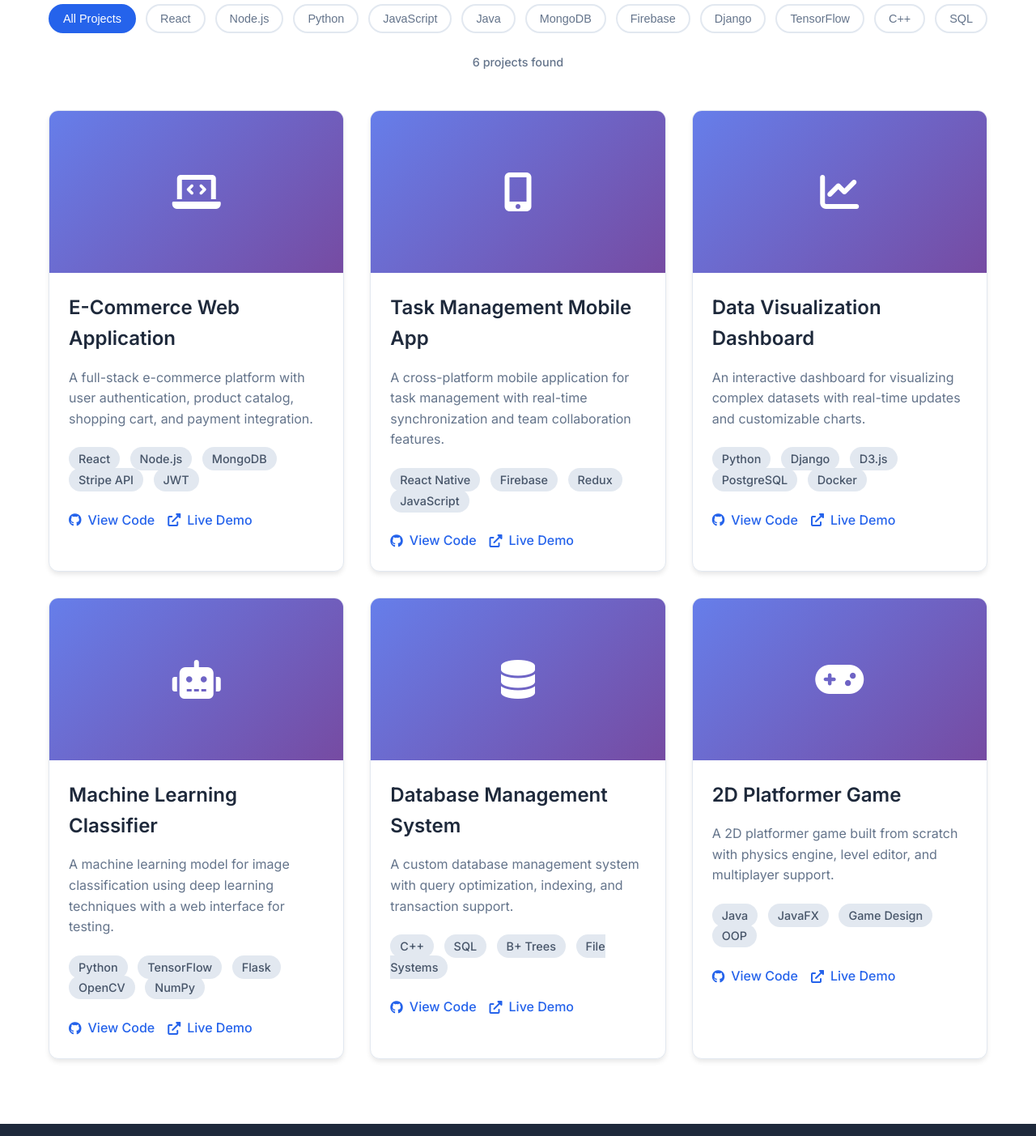
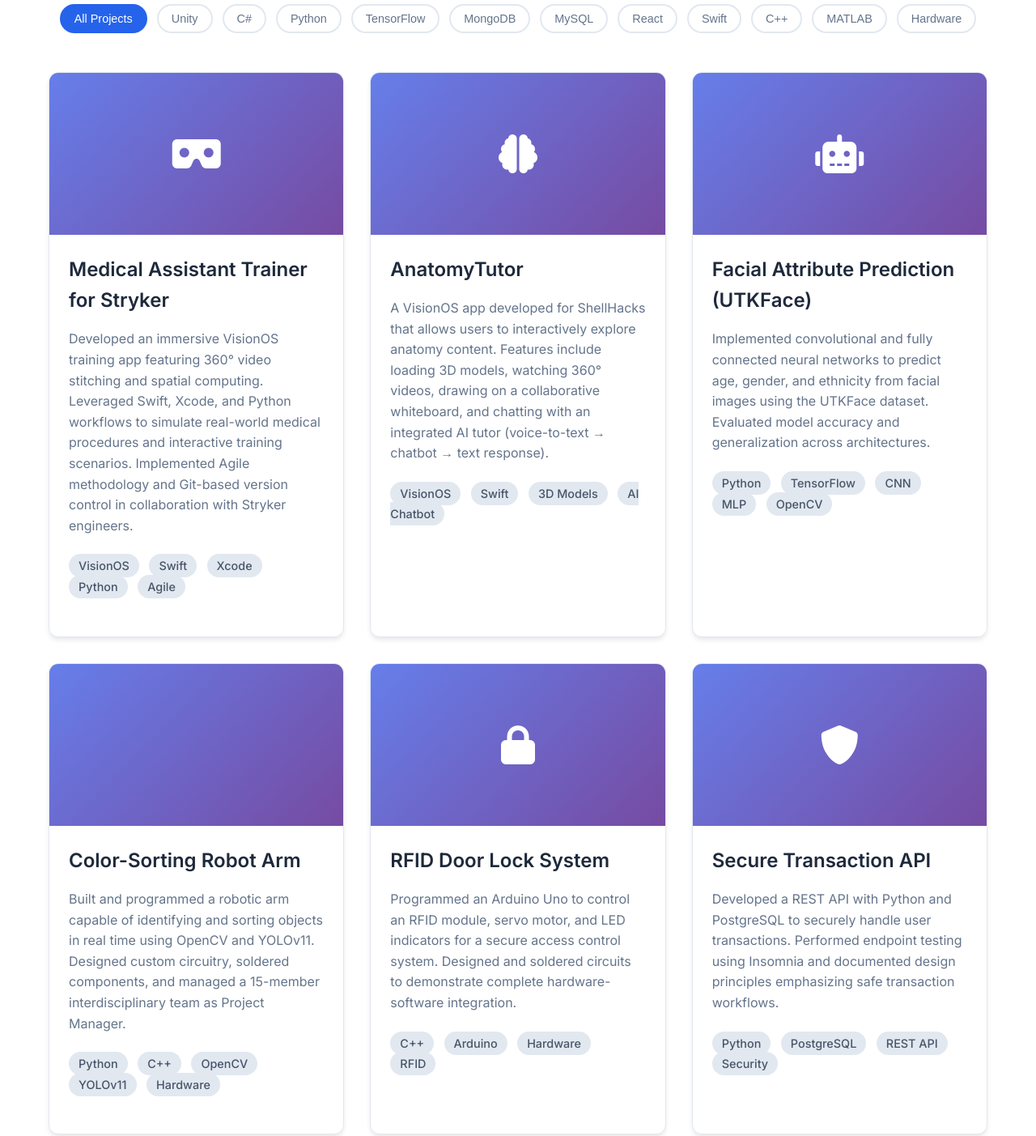
Before and after one commit to noelle-darcy/Web-Portfolio, a plain HTML site: page projects.html in a window 1280 px wide. Shown: the part 520-1923 px from the top of the page at 81% size. Drawn offline with Linux system fonts and the light colour scheme.

Commit message:
Update projects.html

```diff
--- a/projects.html
+++ b/projects.html
@@ -44,194 +44,195 @@
             <h2>Filter by Skills</h2>
             <div class="filter-controls">
                 <button class="filter-btn active" data-skill="all">All Projects</button>
+                <button class="filter-btn" data-skill="Unity">Unity</button>
+                <button class="filter-btn" data-skill="C#">C#</button>
+                <button class="filter-btn" data-skill="Python">Python</button>
+                <button class="filter-btn" data-skill="TensorFlow">TensorFlow</button>
+                <button class="filter-btn" data-skill="MongoDB">MongoDB</button>
+                <button class="filter-btn" data-skill="MySQL">MySQL</button>
                 <button class="filter-btn" data-skill="React">React</button>
-                    <button class="filter-btn" data-skill="Node.js">Node.js</button>
-                    <button class="filter-btn" data-skill="Python">Python</button>
-                    <button class="filter-btn" data-skill="JavaScript">JavaScript</button>
-                    <button class="filter-btn" data-skill="Java">Java</button>
-                    <button class="filter-btn" data-skill="MongoDB">MongoDB</button>
-                    <button class="filter-btn" data-skill="Firebase">Firebase</button>
-                    <button class="filter-btn" data-skill="Django">Django</button>
-                    <button class="filter-btn" data-skill="TensorFlow">TensorFlow</button>
+                <button class="filter-btn" data-skill="Swift">Swift</button>
                 <button class="filter-btn" data-skill="C++">C++</button>
-                    <button class="filter-btn" data-skill="SQL">SQL</button>
-                </div>
-                <div class="filter-results">
-                    <span id="project-count">6 projects found</span>
+                <button class="filter-btn" data-skill="MATLAB">MATLAB</button>
+                <button class="filter-btn" data-skill="Hardware">Hardware</button>
             </div>
         </div>
 
         <div class="projects-grid" id="projects-grid">
-                <!-- Project 1 -->
-                <div class="project-card" data-skills="React,Node.js,MongoDB,Stripe API,JWT">
+
+            <!-- VisionOS: Medical Assistant Trainer -->
+            <div class="project-card" data-skills="VisionOS,Swift,Xcode,Python,Agile">
                 <div class="project-image">
-                        <i class="fas fa-laptop-code"></i>
+                    <i class="fas fa-vr-cardboard"></i>
                 </div>
                 <div class="project-content">
-                        <h3 class="project-title">E-Commerce Web Application</h3>
+                    <h3 class="project-title">Medical Assistant Trainer for Stryker</h3>
                     <p class="project-description">
-                            A full-stack e-commerce platform with user authentication, product catalog,
-                            shopping cart, and payment integration.
+                        Developed an immersive VisionOS training app featuring 360° video stitching and spatial computing.
+                        Leveraged Swift, Xcode, and Python workflows to simulate real-world medical procedures and interactive training scenarios.
+                        Implemented Agile methodology and Git-based version control in collaboration with Stryker engineers.
                     </p>
                     <div class="project-skills">
-                            <span class="skill-tag">React</span>
-                            <span class="skill-tag">Node.js</span>
-                            <span class="skill-tag">MongoDB</span>
-                            <span class="skill-tag">Stripe API</span>
-                            <span class="skill-tag">JWT</span>
-                        </div>
-                        <div class="project-links">
-                            <a href="#" class="project-link" target="_blank">
-                                <i class="fab fa-github"></i> View Code
-                            </a>
-                            <a href="#" class="project-link" target="_blank">
-                                <i class="fas fa-external-link-alt"></i> Live Demo
-                            </a>
+                        <span class="skill-tag">VisionOS</span>
+                        <span class="skill-tag">Swift</span>
+                        <span class="skill-tag">Xcode</span>
+                        <span class="skill-tag">Python</span>
+                        <span class="skill-tag">Agile</span>
                     </div>
                 </div>
             </div>
 
-                <!-- Project 2 -->
-                <div class="project-card" data-skills="React Native,Firebase,Redux,JavaScript">
+            <!-- VisionOS: AnatomyTutor -->
+            <div class="project-card" data-skills="VisionOS,Swift,AI,UI/UX,3D">
                 <div class="project-image">
-                        <i class="fas fa-mobile-alt"></i>
+                    <i class="fas fa-brain"></i>
                 </div>
                 <div class="project-content">
-                        <h3 class="project-title">Task Management Mobile App</h3>
+                    <h3 class="project-title">AnatomyTutor</h3>
                     <p class="project-description">
-                            A cross-platform mobile application for task management with real-time
-                            synchronization and team collaboration features.
+                        A VisionOS app developed for ShellHacks that allows users to interactively explore anatomy content.
+                        Features include loading 3D models, watching 360° videos, drawing on a collaborative whiteboard,
+                        and chatting with an integrated AI tutor (voice-to-text → chatbot → text response).
                     </p>
                     <div class="project-skills">
-                            <span class="skill-tag">React Native</span>
-                            <span class="skill-tag">Firebase</span>
-                            <span class="skill-tag">Redux</span>
-                            <span class="skill-tag">JavaScript</span>
-                        </div>
-                        <div class="project-links">
-                            <a href="#" class="project-link" target="_blank">
-                                <i class="fab fa-github"></i> View Code
-                            </a>
-                            <a href="#" class="project-link" target="_blank">
-                                <i class="fas fa-external-link-alt"></i> Live Demo
-                            </a>
+                        <span class="skill-tag">VisionOS</span>
+                        <span class="skill-tag">Swift</span>
+                        <span class="skill-tag">3D Models</span>
+                        <span class="skill-tag">AI Chatbot</span>
                     </div>
                 </div>
             </div>
 
-                <!-- Project 3 -->
-                <div class="project-card" data-skills="Python,Django,D3.js,PostgreSQL,Docker">
+            <!-- Machine Learning: UTKFace -->
+            <div class="project-card" data-skills="Python,TensorFlow,MLP,CNN,OpenCV">
                 <div class="project-image">
-                        <i class="fas fa-chart-line"></i>
+                    <i class="fas fa-robot"></i>
                 </div>
                 <div class="project-content">
-                        <h3 class="project-title">Data Visualization Dashboard</h3>
+                    <h3 class="project-title">Facial Attribute Prediction (UTKFace)</h3>
                     <p class="project-description">
-                            An interactive dashboard for visualizing complex datasets with real-time
-                            updates and customizable charts.
+                        Implemented convolutional and fully connected neural networks to predict age, gender, and ethnicity
+                        from facial images using the UTKFace dataset. Evaluated model accuracy and generalization across architectures.
                     </p>
                     <div class="project-skills">
                         <span class="skill-tag">Python</span>
-                            <span class="skill-tag">Django</span>
-                            <span class="skill-tag">D3.js</span>
-                            <span class="skill-tag">PostgreSQL</span>
-                            <span class="skill-tag">Docker</span>
-                        </div>
-                        <div class="project-links">
-                            <a href="#" class="project-link" target="_blank">
-                                <i class="fab fa-github"></i> View Code
-                            </a>
-                            <a href="#" class="project-link" target="_blank">
-                                <i class="fas fa-external-link-alt"></i> Live Demo
-                            </a>
+                        <span class="skill-tag">TensorFlow</span>
+                        <span class="skill-tag">CNN</span>
+                        <span class="skill-tag">MLP</span>
+                        <span class="skill-tag">OpenCV</span>
                     </div>
                 </div>
             </div>
 
-                <!-- Project 4 -->
-                <div class="project-card" data-skills="Python,TensorFlow,Flask,OpenCV,NumPy">
+            <!-- Computer Vision: Color-Sorting Robot Arm -->
+            <div class="project-card" data-skills="Python,C++,OpenCV,YOLOv11,Hardware">
                 <div class="project-image">
-                        <i class="fas fa-robot"></i>
+                    <i class="fas fa-robot-arm"></i>
                 </div>
                 <div class="project-content">
-                        <h3 class="project-title">Machine Learning Classifier</h3>
+                    <h3 class="project-title">Color-Sorting Robot Arm</h3>
                     <p class="project-description">
-                            A machine learning model for image classification using deep learning
-                            techniques with a web interface for testing.
+                        Built and programmed a robotic arm capable of identifying and sorting objects in real time using OpenCV and YOLOv11.
+                        Designed custom circuitry, soldered components, and managed a 15-member interdisciplinary team as Project Manager.
                     </p>
                     <div class="project-skills">
                         <span class="skill-tag">Python</span>
-                            <span class="skill-tag">TensorFlow</span>
-                            <span class="skill-tag">Flask</span>
+                        <span class="skill-tag">C++</span>
                         <span class="skill-tag">OpenCV</span>
-                            <span class="skill-tag">NumPy</span>
-                        </div>
-                        <div class="project-links">
-                            <a href="#" class="project-link" target="_blank">
-                                <i class="fab fa-github"></i> View Code
-                            </a>
-                            <a href="#" class="project-link" target="_blank">
-                                <i class="fas fa-external-link-alt"></i> Live Demo
-                            </a>
+                        <span class="skill-tag">YOLOv11</span>
+                        <span class="skill-tag">Hardware</span>
                     </div>
                 </div>
             </div>
 
-                <!-- Project 5 -->
-                <div class="project-card" data-skills="C++,SQL,B+ Trees,File Systems">
+            <!-- Hardware: RFID Door Lock System -->
+            <div class="project-card" data-skills="C++,Arduino,Hardware,Sensors">
                 <div class="project-image">
-                        <i class="fas fa-database"></i>
+                    <i class="fas fa-lock"></i>
                 </div>
                 <div class="project-content">
-                        <h3 class="project-title">Database Management System</h3>
+                    <h3 class="project-title">RFID Door Lock System</h3>
                     <p class="project-description">
-                            A custom database management system with query optimization,
-                            indexing, and transaction support.
+                        Programmed an Arduino Uno to control an RFID module, servo motor, and LED indicators for a secure access control system.
+                        Designed and soldered circuits to demonstrate complete hardware-software integration.
                     </p>
                     <div class="project-skills">
                         <span class="skill-tag">C++</span>
-                            <span class="skill-tag">SQL</span>
-                            <span class="skill-tag">B+ Trees</span>
-                            <span class="skill-tag">File Systems</span>
-                        </div>
-                        <div class="project-links">
-                            <a href="#" class="project-link" target="_blank">
-                                <i class="fab fa-github"></i> View Code
-                            </a>
-                            <a href="#" class="project-link" target="_blank">
-                                <i class="fas fa-external-link-alt"></i> Live Demo
-                            </a>
+                        <span class="skill-tag">Arduino</span>
+                        <span class="skill-tag">Hardware</span>
+                        <span class="skill-tag">RFID</span>
                     </div>
                 </div>
             </div>
 
-                <!-- Project 6 -->
-                <div class="project-card" data-skills="Java,JavaFX,Game Design,OOP">
+            <!-- Database: Secure Transaction API -->
+            <div class="project-card" data-skills="Python,PostgreSQL,REST API,Insomnia,Security">
                 <div class="project-image">
-                        <i class="fas fa-gamepad"></i>
+                    <i class="fas fa-shield-alt"></i>
                 </div>
                 <div class="project-content">
-                        <h3 class="project-title">2D Platformer Game</h3>
+                    <h3 class="project-title">Secure Transaction API</h3>
                     <p class="project-description">
-                            A 2D platformer game built from scratch with physics engine,
-                            level editor, and multiplayer support.
+                        Developed a REST API with Python and PostgreSQL to securely handle user transactions.
+                        Performed endpoint testing using Insomnia and documented design principles emphasizing safe transaction workflows.
                     </p>
                     <div class="project-skills">
-                            <span class="skill-tag">Java</span>
-                            <span class="skill-tag">JavaFX</span>
-                            <span class="skill-tag">Game Design</span>
-                            <span class="skill-tag">OOP</span>
-                        </div>
-                        <div class="project-links">
-                            <a href="#" class="project-link" target="_blank">
-                                <i class="fab fa-github"></i> View Code
-                            </a>
-                            <a href="#" class="project-link" target="_blank">
-                                <i class="fas fa-external-link-alt"></i> Live Demo
-                            </a>
+                        <span class="skill-tag">Python</span>
+                        <span class="skill-tag">PostgreSQL</span>
+                        <span class="skill-tag">REST API</span>
+                        <span class="skill-tag">Security</span>
                     </div>
                 </div>
             </div>
+
+            <!-- MATLAB: Home Temperature Control -->
+            <div class="project-card" data-skills="MATLAB,Simulink,HVAC,Digital Twin">
+                <div class="project-image">
+                    <i class="fas fa-thermometer-half"></i>
+                </div>
+                <div class="project-content">
+                    <h3 class="project-title">Home Temperature Control Digital Twin</h3>
+                    <p class="project-description">
+                        Created a digital twin of a home HVAC system in MATLAB/Simulink to simulate realistic thermal dynamics and control systems.
+                        Integrated circuit design and sensor modeling for optimization and energy efficiency.
+                    </p>
+                    <div class="project-skills">
+                        <span class="skill-tag">MATLAB</span>
+                        <span class="skill-tag">Simulink</span>
+                        <span class="skill-tag">HVAC</span>
+                    </div>
+                </div>
+            </div>
+
+            <!-- In Progress: Hardware In-the-Loop Model -->
+            <div class="project-card" data-skills="Simulink,Hardware,NXP Board,System Modeling">
+                <div class="project-image">
+                    <i class="fas fa-cogs"></i>
+                </div>
+                <div class="project-content">
+                    <h3 class="project-title">Hardware In-the-Loop Simulink Model</h3>
+                    <p class="project-description">
+                        Expanding the HVAC digital twin with real-time hardware integration using the NXP Developer Board to validate embedded control logic.
+                    </p>
+                    <div class="project-status">In Progress</div>
+                </div>
+            </div>
+
+            <!-- In Progress: Object Locator Robot -->
+            <div class="project-card" data-skills="ROS,Turtlebot4,Computer Vision,Navigation,Python">
+                <div class="project-image">
+                    <i class="fas fa-search-location"></i>
+                </div>
+                <div class="project-content">
+                    <h3 class="project-title">Object Locator Robot</h3>
+                    <p class="project-description">
+                        Developing an autonomous robot using TurtleBot 4 to locate and navigate to user-specified inventory items.
+                        Implements computer vision for object identification, obstacle avoidance, and path planning.
+                    </p>
+                    <div class="project-status">In Progress</div>
+                </div>
+            </div>
+
         </div>
     </div>
 </section>
```
Lines whose indentation alone changed are shown as unchanged.
